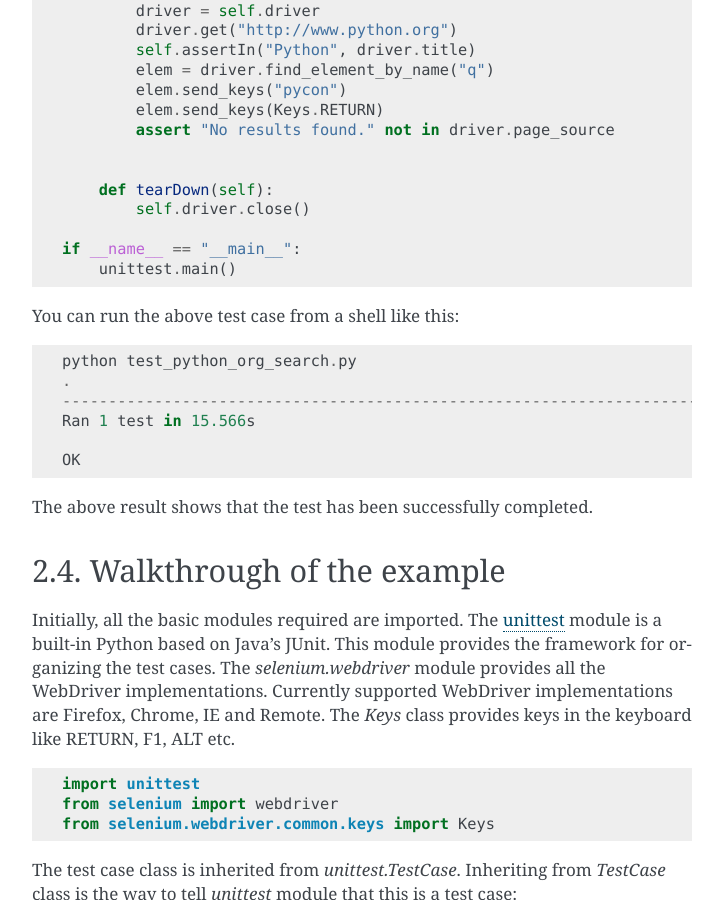
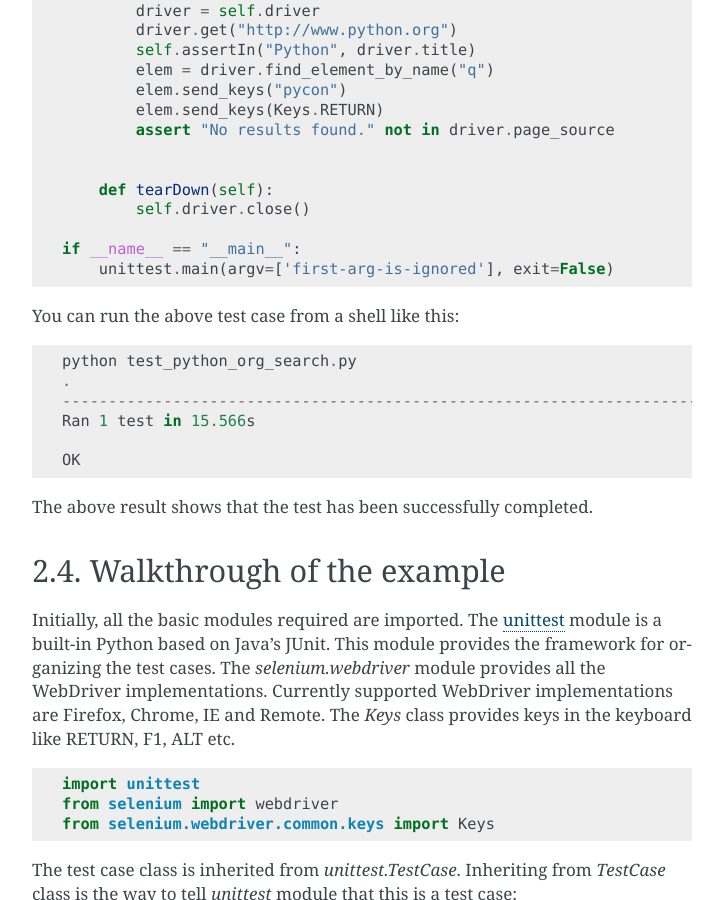
Before and after one commit to baijum/selenium-python, a Sphinx documentation site: the page built from source/getting-started.rst, in a window 1280 px wide and 900 px high, scrolled down 2317 px. Shown: the whole window, without its empty margins (388-1111 px from the left). Built offline with Sphinx 7.4.7, drawn with Linux system fonts in a browser that asks for light colours.

Commit message:
Added arguments to main method
feat: Added arguments to resolve error

Without arguments, we get AttributeError: module '__main__' has no attribute ' at runtime.

```diff
--- a/source/getting-started.rst
+++ b/source/getting-started.rst
@@ -126,7 +126,7 @@ search functionality::
           self.driver.close()
 
   if __name__ == "__main__":
-      unittest.main()
+      unittest.main(argv=['first-arg-is-ignored'], exit=False)
 
 
 You can run the above test case from a shell like this::
```
